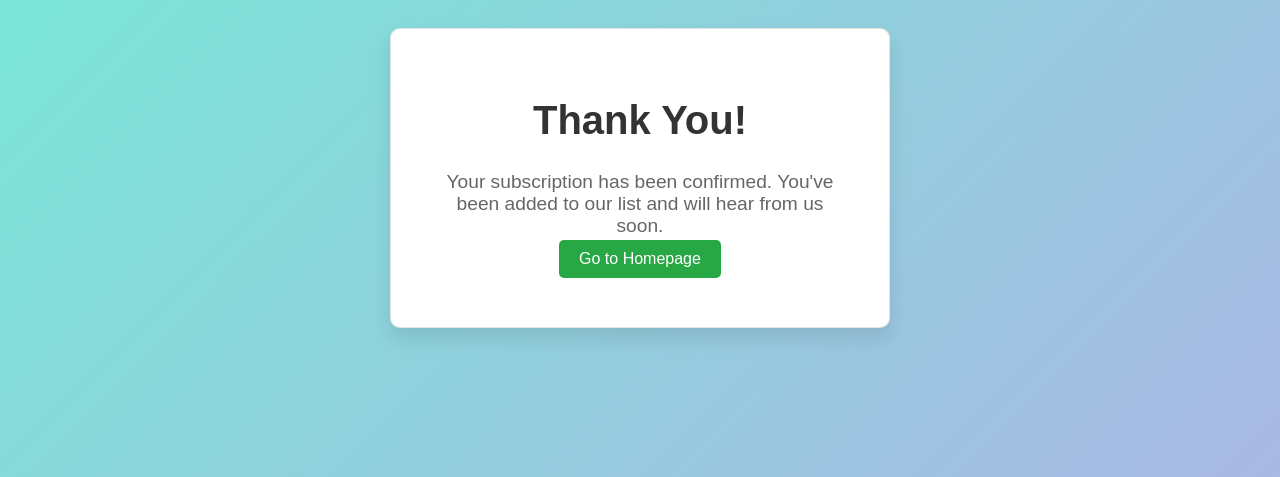
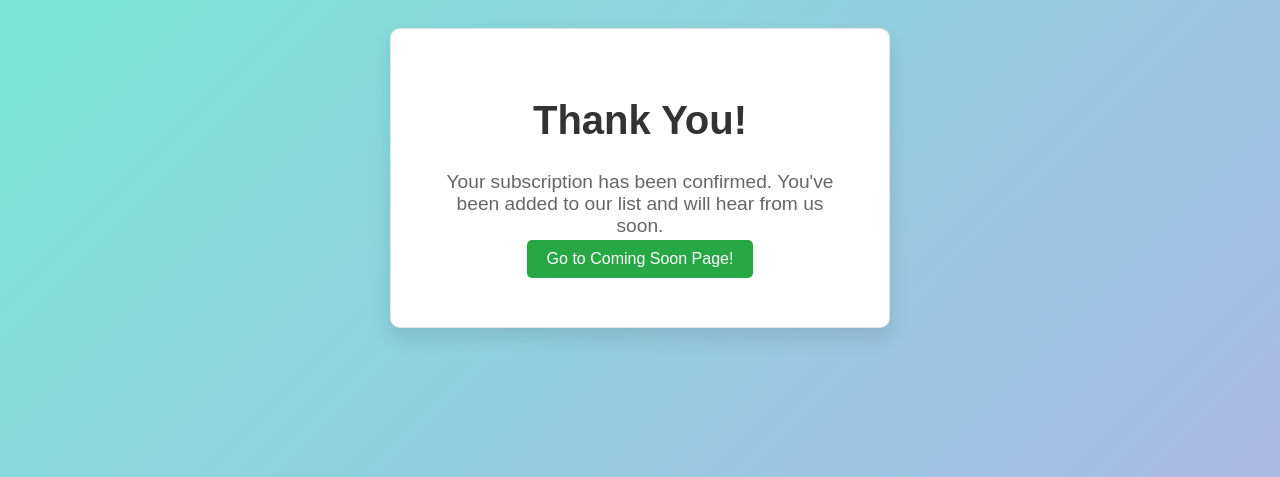
Before and after one commit to josephakaro/ukothdev, a Flask app: page /thank_you in a window 1280 px wide. Shown: the part 222-699 px from the top of the page. Run offline with Flask 3, Linux system fonts and the light colour scheme.

Commit message:
Debuging bad gateway

```diff
--- a/app/templates/thank_you.html
+++ b/app/templates/thank_you.html
@@ -10,6 +10,6 @@
     <div class="container">
         <h1>Thank You!</h1>
         <p>Your subscription has been confirmed. You've been added to our list and will hear from us soon.</p>
-        <a href="/subscribe">Go to Homepage</a>
+        <a href="/subscribe">Go to Coming Soon Page!</a>
     </div>
 {% endblock %}
```
